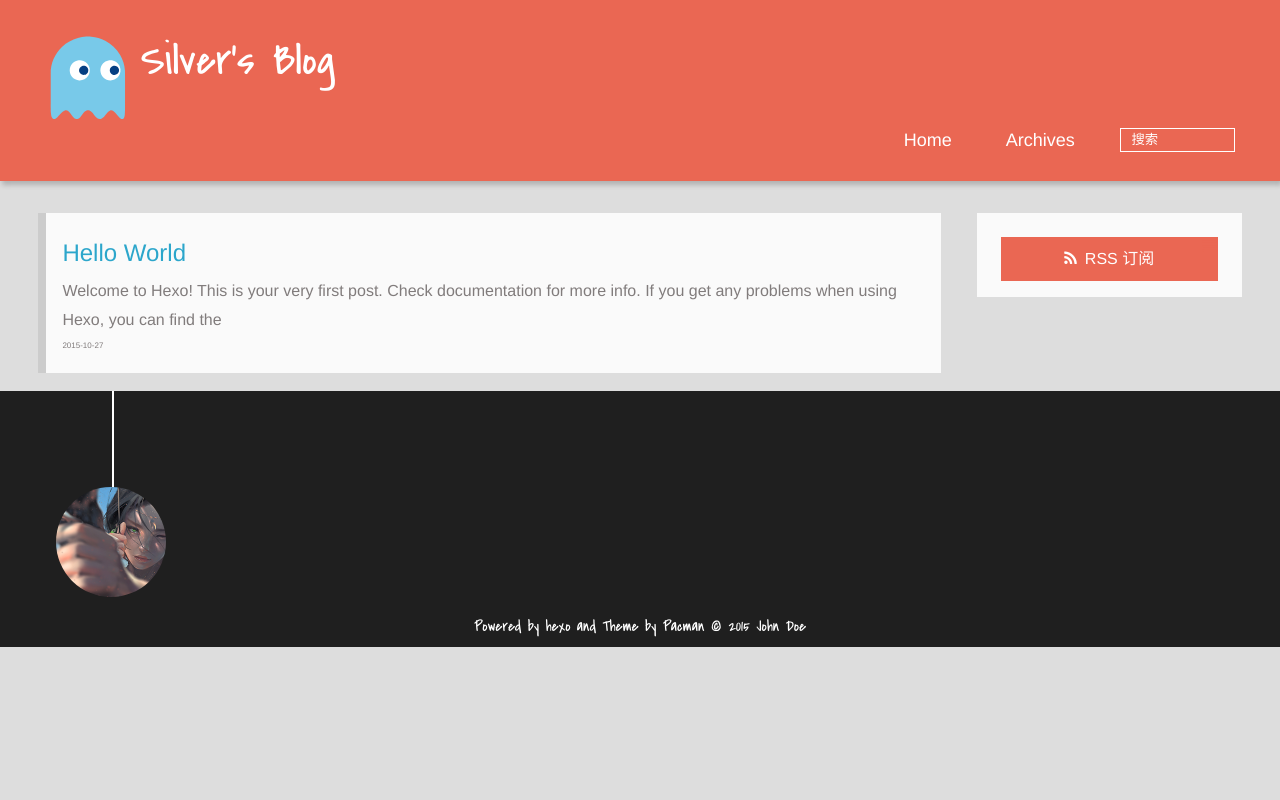
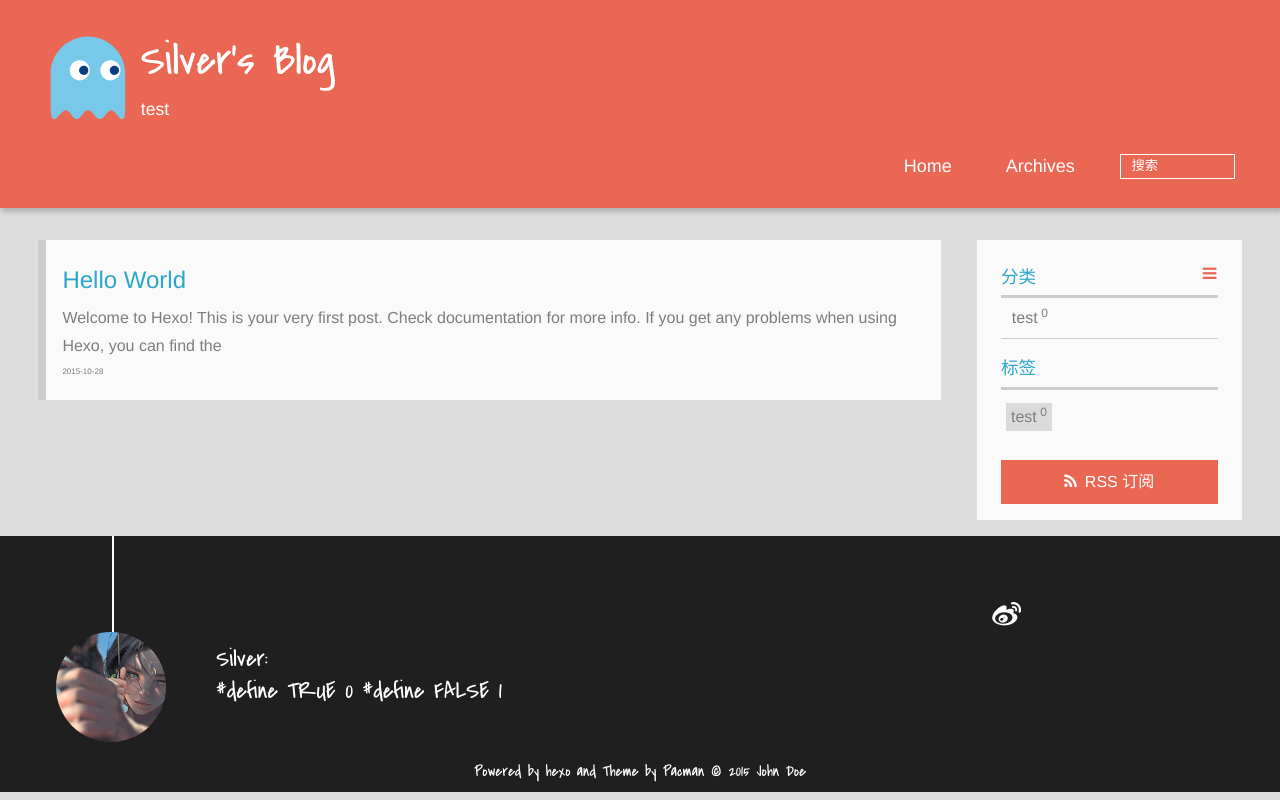
Before and after one commit to colorlesssilver/colorlesssilver.github.io, a plain HTML site: page index.html in a window 1280 px wide. Drawn offline with Linux system fonts and the light colour scheme.

Commit message:
Site updated: 2015-10-28 22:11:08

```diff
--- a/index.html
+++ b/index.html
@@ -9,7 +9,7 @@
 
     <meta name="author" content="John Doe">
 
-    <meta name="description" content="随便写写">
+    <meta name="description" content="suibian">
 
 
 
@@ -34,7 +34,7 @@
 
 			<div id="textlogo">
 				<h1 class="site-name"><a href="/" title="Silver&#39;s Blog">Silver&#39;s Blog</a></h1>
-				<h2 class="blog-motto"></h2>
+				<h2 class="blog-motto">test</h2>
 			</div>
 			<div class="navbar"><a class="navbutton navmobile" href="#" title="菜单">
 			</a></div>
@@ -64,7 +64,7 @@
 
   <section class="post" itemscope itemprop="blogPost">
 
-    <a href="/2015/10/27/hello-world/" title="Hello World" itemprop="url">
+    <a href="/2015/10/28/hello-world/" title="Hello World" itemprop="url">
 
     <h1 itemprop="name">Hello World</h1>
 
@@ -72,7 +72,7 @@
            <p itemprop="description" >Welcome to Hexo! This is your very first post. Check documentation for more info. If you get any problems when using Hexo, you can find the </p>
 
 
-    <time datetime="2015-10-27T13:10:02.516Z" itemprop="datePublished">2015-10-27</time>
+    <time datetime="2015-10-28T10:43:03.041Z" itemprop="datePublished">2015-10-28</time>
   </a>
 </section>
 
@@ -85,7 +85,25 @@
 <aside class="clearfix">
 
 
+<div class="categorieslist">
+	<p class="asidetitle">分类</p>
+		<ul>
 
+			<li><a href="/categories/test/" title="test">test<sup>0</sup></a></li>
+
+		</ul>
+</div>
+
+
+
+<div class="tagslist">
+	<p class="asidetitle">标签</p>
+		<ul class="clearfix">
+
+			<li><a href="/tags/test/" title="test">test<sup>0</sup></a></li>
+
+		</ul>
+</div>
 
 
   <div class="rsspart">
@@ -103,7 +121,14 @@
 	</div>
 
 
+	<section class="info">
+		<p> Silver: <br/>
+			#define TRUE 0 #define FALSE 1</p>
+	</section>
+
 	<div class="social-font clearfix">
+
+		<a href="http://weibo.com/323327275" target="_blank" title="weibo"></a>
 
 
 
```
Also changed, not shown: 2015/10/28/hello-world/index.html (renamed from 2015/10/27/hello-world/index.html, +45 -4 lines), archives/2015/10/index.html (+11 -4 lines), archives/2015/index.html (+11 -4 lines), archives/index.html (+11 -4 lines), categories/index.html (+4 -2 lines), tags/index.html (+4 -2 lines).
